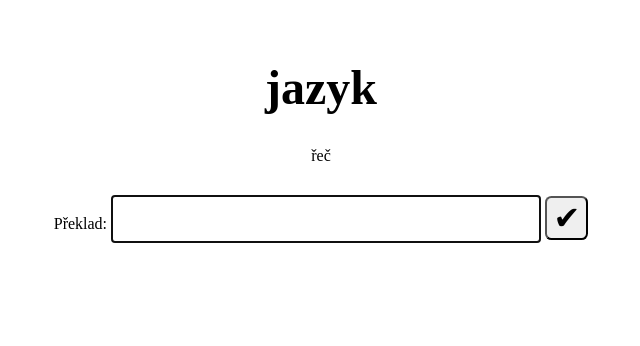
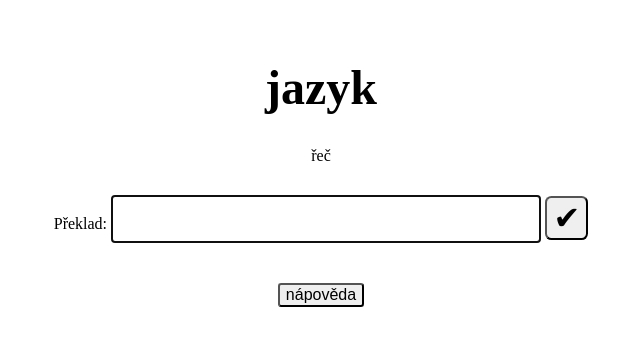
Before and after one commit to VladaHejda/espanol, a PHP site: page /index.php in a window 1280 px wide. Shown: the part 26-372 px from the top of the page, without its empty margins (319-959 px from the left). Run offline with PHP 8.4, Linux system fonts and the light colour scheme.

Commit message:
Looser button

```diff
--- a/index.php
+++ b/index.php
@@ -11,12 +11,15 @@ $fromEsToCz = isset($_GET['es-cz']);
 $success = null;
 $translatedPhrase = null;
 $translation = null;
+$help = false;
 if (isset($_POST['translation'])) {
 	$translatedPhrase = $dictionary->getPhraseById((int) $_POST['phraseId']);
+	$help = isset($_POST['help']);
 
 	$word = $fromEsToCz ? $translatedPhrase->getCzech() : $translatedPhrase->getSpanish();
 	$translation = $_POST['translation'];
 
+	if (!$help) {
 		$giveSomeLove = function (string $word): string {
 			$word = mb_strtolower($word, 'utf-8');
 			str_replace('ñ', 'ň', $word);
@@ -28,6 +31,7 @@ if (isset($_POST['translation'])) {
 		};
 
 		$success = $giveSomeLove($word) === $giveSomeLove($translation);
+	}
 }
 
 if ($success === null || $success === true) {
@@ -69,8 +73,17 @@ $word = $fromEsToCz ? $phrase->getSpanish() : $phrase->getCzech();
 			border: black 2px solid;
 			padding: 0.1em;
 		}
-		form input[type=submit] {
+		.translate-submit {
 			font-size: 2em;
+			border-radius: 0.2em;
+		}
+		.help {
+			width: 100%;
+			text-align: center;
+			margin-top: 40px;
+		}
+		.help input {
+			font-size: 1em;
 			border-radius: 0.2em;
 		}
 		.result {
@@ -97,7 +110,15 @@ $word = $fromEsToCz ? $phrase->getSpanish() : $phrase->getCzech();
 	</header>
 
 	<main>
-		<?php if ($success === true) { ?>
+		<?php if ($help) { ?>
+			<div class="result">
+				<p>
+					<i><?php echo $translatedPhrase->getCzech() ?></i>
+					=
+					<i><?php echo $translatedPhrase->getSpanish() ?></i>
+				</p>
+			</div>
+		<?php } elseif ($success === true) { ?>
 			<div class="result">
 				<p class="muy-bien">SPRÁVNĚ !</p>
 				<p>
@@ -132,7 +153,10 @@ $word = $fromEsToCz ? $phrase->getSpanish() : $phrase->getCzech();
 				>
 			</label>
 			<input type="hidden" name="phraseId" value="<?php echo $phrase->getId(); ?>">
-			<input type="submit" value="✔">
+			<input class="translate-submit" type="submit" value="✔">
+			<div class="help">
+				<input type="submit" value="nápověda" name="help">
+			</div>
 		</form>
 	</main>
 
```
Lines whose indentation alone changed are shown as unchanged.
